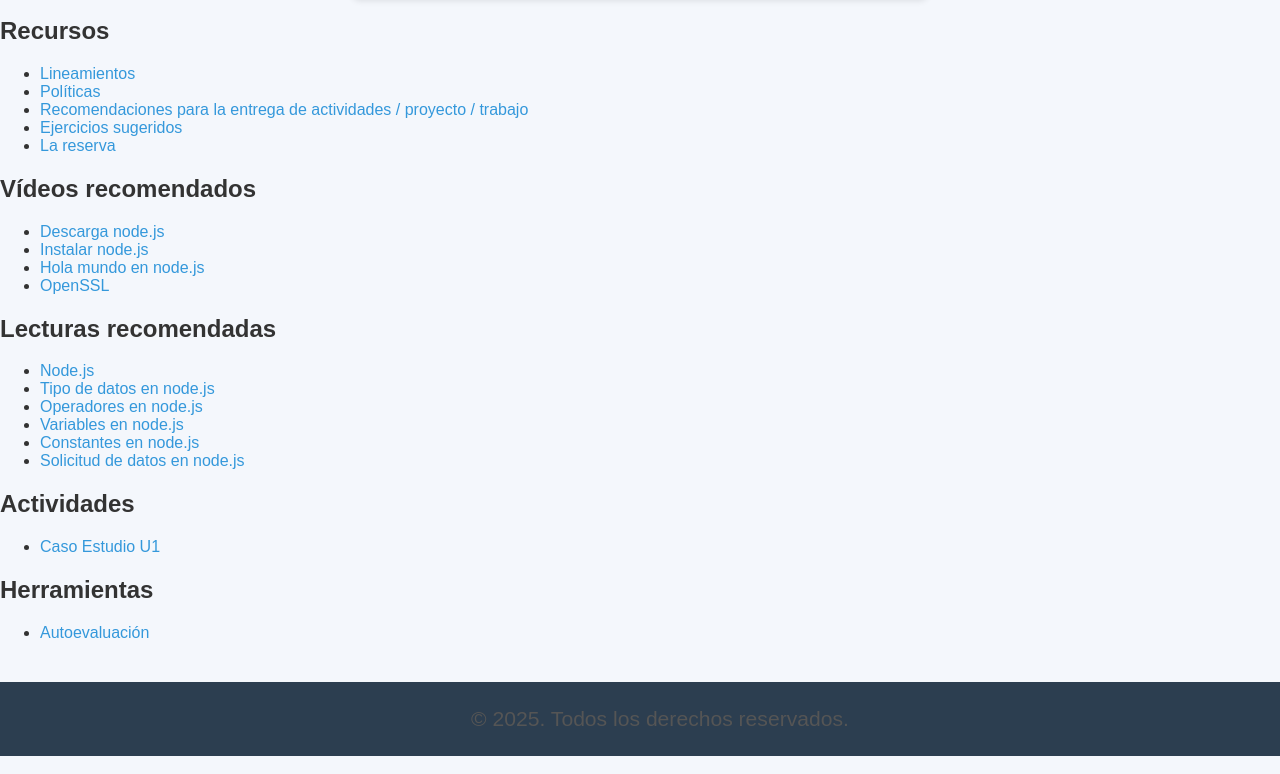
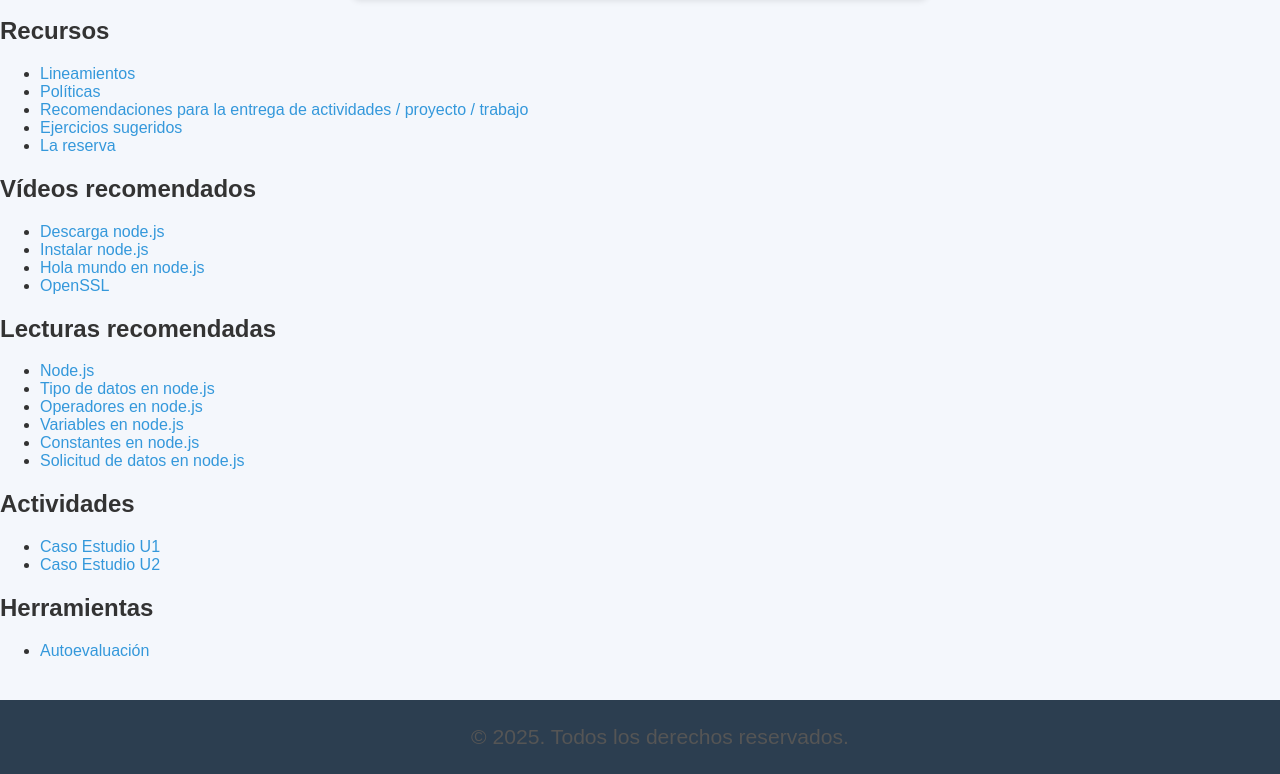
Before and after one commit to ajgutierr3z/AWI4, a plain HTML site: page index.html in a window 1280 px wide. Shown: the part 576-1350 px from the top of the page. Drawn offline with Linux system fonts and the light colour scheme.

Commit message:
Update index.html

```diff
--- a/index.html
+++ b/index.html
@@ -82,6 +82,9 @@
                 <li>
                     <a href="https://ajgutierrez.medium.com/un-mensaje-perdido-a36f7840e5c8" target="_blank">Caso Estudio U1</a>
                 </li>
+                <li>
+                    <a href="https://ajgutierrez.medium.com/una-plataforma-con-node-js-express-y-ejs-0837ea991721" target="_blank">Caso Estudio U2</a>
+                </li>
             </ul>
         </section>
         <section id="herramientas">
```
